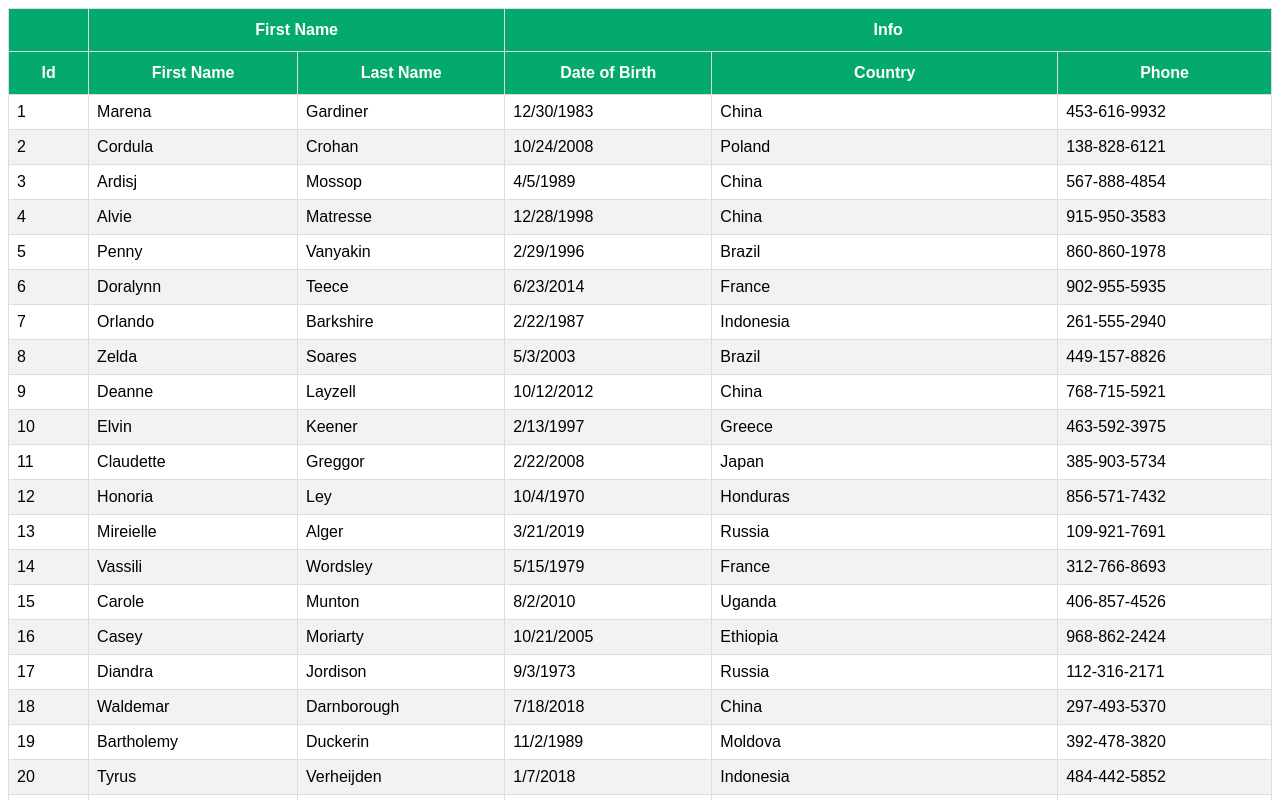
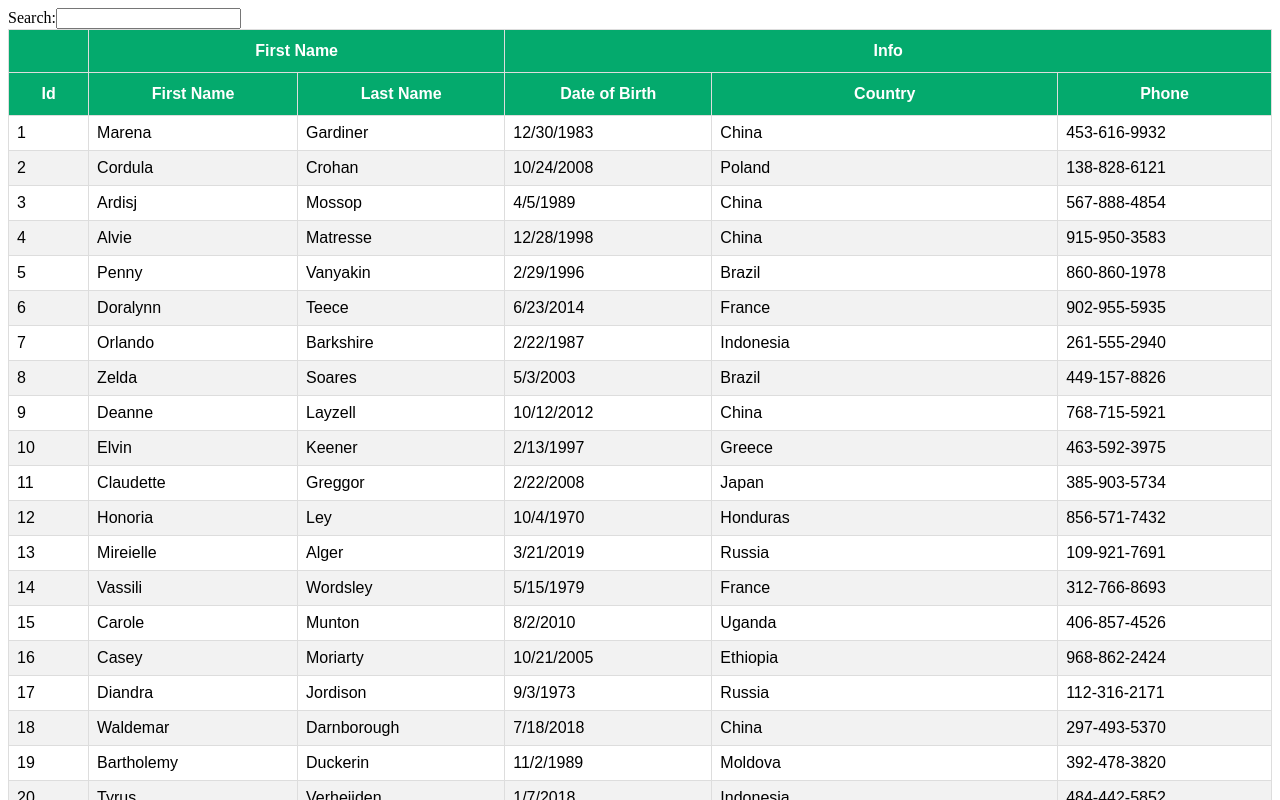
Before and after one commit to minde8888/react-table, a React (Create React App) app: page / in a window 1280 px wide. Shown: the top 800 px of the page. Built offline with nearby package versions, Linux system fonts and the light colour scheme.

Commit message:
GlobalFilter

```diff
--- a/src/App.tsx
+++ b/src/App.tsx
@@ -1,11 +1,12 @@
 import React from 'react';
 import BasicTable from './templates/product-table/product-table';
 import SortingTable from './templates/product-table/sorting-table';
+import FilteringTable from './templates/product-table/filtering-table';
 
 function App() {
   return (
     <div className="App">
-      <SortingTable />
+      <FilteringTable />
     </div>
   );
 }
--- /dev/null
+++ b/src/templates/product-table/filtering-table.tsx
@@ -0,0 +1,92 @@
+import { useMemo } from 'react';
+import MOCK_DATA from '../../MOCK_DATA.json'
+import { COLUMNS, GROUP_COLUMNS } from '../../components/columns/index'
+import { useGlobalFilter, useTable } from 'react-table';
+import './table.css'
+import { GlobalFilter } from './global-filter';
+
+
+const FilteringTable = () => {
+
+  const columns = useMemo(() => GROUP_COLUMNS, [])
+  const date = useMemo(() => MOCK_DATA, [])
+
+  const tableInstance = useTable(
+    {
+      columns: columns,
+      data: date,
+
+    },
+    useGlobalFilter
+  );
+
+  const { getTableProps, getTableBodyProps, headerGroups, rows, prepareRow, footerGroups, state, setGlobalFilter } = tableInstance;
+
+  const { globalFilter } = state
+
+  return (
+    <>
+      <GlobalFilter filter={globalFilter} setFilter={setGlobalFilter} />
+      <table {...getTableProps()}>
+        <thead>
+          {headerGroups.map(headerGroup => {
+            // Extract the key and other props separately for headerGroup
+            const { key, ...restHeaderGroupProps } = headerGroup.getHeaderGroupProps();
+            return (
+              <tr key={key} {...restHeaderGroupProps}>
+                {headerGroup.headers.map(column => {
+                  const { key: headerKey, ...restHeaderProps } = column.getHeaderProps();
+                  return (
+                    <th key={headerKey} {...restHeaderProps}>
+                      {column.render('Header')}
+                    </th>
+                  );
+                })}
+              </tr>
+            );
+          })}
+        </thead>
+        <tbody {...getTableBodyProps()}>
+          {rows.map(row => {
+            prepareRow(row);
+            // Extract the key and other props separately for rows
+            const { key, ...restRowProps } = row.getRowProps();
+            return (
+              <tr key={key} {...restRowProps}>
+                {row.cells.map(cell => {
+                  const { key: cellKey, ...restCellProps } = cell.getCellProps();
+                  return (
+                    <td key={cellKey} {...restCellProps}>
+                      {cell.render('Cell')}
+                    </td>
+                  );
+                })}
+              </tr>
+            );
+          })}
+        </tbody>
+        <tfoot>
+          {footerGroups.map((footerGroup) => {
+            const { key: footerGroupKey, ...footerGroupProps } = footerGroup.getFooterGroupProps();
+            return (
+              <tr key={footerGroupKey} {...footerGroupProps}>
+                {footerGroup.headers.map((column) => {
+                  const { key: columnKey, ...footerProps } = column.getFooterProps();
+                  return (
+                    <td key={columnKey} {...footerProps}>
+                      {column.render('Footer')}
+                    </td>
+                  );
+                })}
+              </tr>
+            );
+          })}
+        </tfoot>
+
+      </table>
+    </>
+  );
+
+};
+
+export default FilteringTable;
--- /dev/null
+++ b/src/templates/product-table/global-filter.tsx
@@ -0,0 +1,9 @@
+
+export const GlobalFilter = ({ filter, setFilter }: any) => {
+    return (
+        <span>
+            Search:{''}
+            <input value={filter || ""} onChange={e => setFilter(e.target.value)} />
+        </span>
+    )
+}
--- a/src/templates/product-table/sorting-table.tsx
+++ b/src/templates/product-table/sorting-table.tsx
@@ -1,10 +1,8 @@
 import { useMemo } from 'react';
 import MOCK_DATA from '../../MOCK_DATA.json';
 import { GROUP_COLUMNS } from '../../components/columns/index';
-import { ColumnInstance, UseSortByColumnProps, UseTableHeaderGroupProps, useSortBy, useTable } from 'react-table';
+import { useSortBy, useTable } from 'react-table';
 import './table.css';
-
-export interface HeaderGroup<D extends object = {}> extends ColumnInstance<D>, UseTableHeaderGroupProps<D>, UseSortByColumnProps<D> {}
 
 const SortingTable = () => {
     const columns = useMemo(() => GROUP_COLUMNS, []);
```
Also changed, not shown: src/templates/product-table/product-table.tsx (+0 -8 lines).
